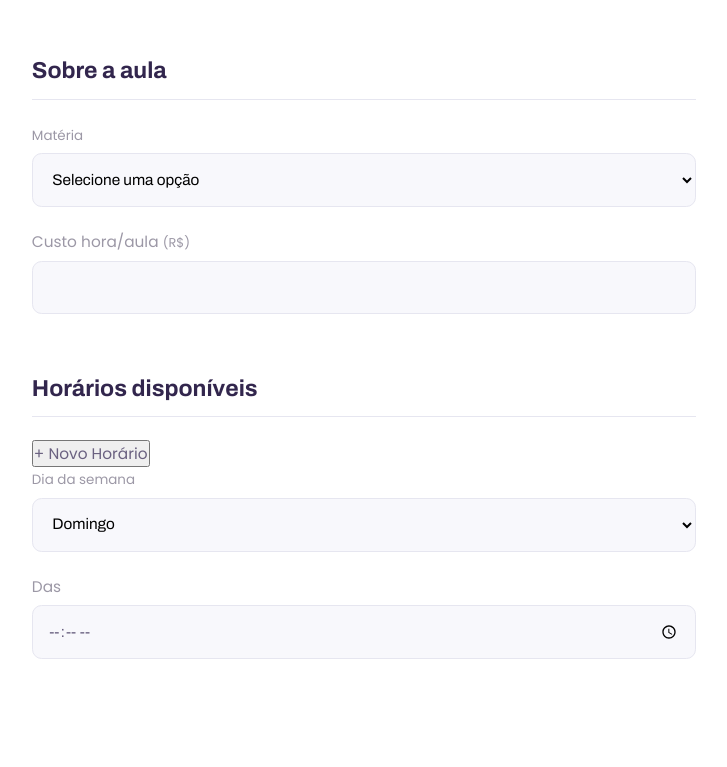
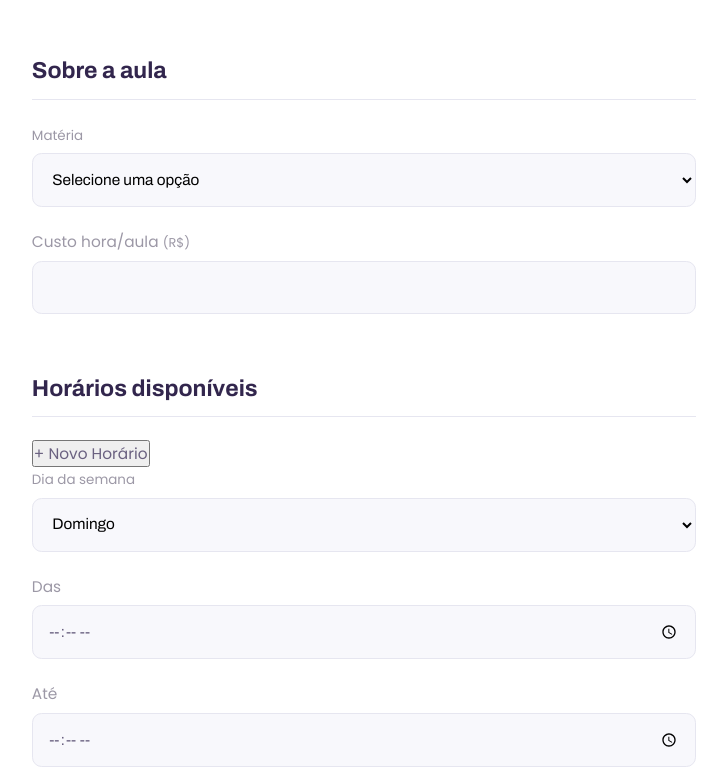
Before and after one commit to GabriellCdeC/Next-Level-Week, a plain HTML site: page give-classes.html in a window 1280 px wide. Shown: the part 951-1718 px from the top of the page, without its empty margins (276-1003 px from the left). Before the commit the page ends 1610 px from the top, so only its background shows below. Drawn offline with Linux system fonts and the light colour scheme.

Commit message:
Update give-classes.html

```diff
--- a/give-classes.html
+++ b/give-classes.html
@@ -106,7 +106,13 @@
 
                         <div class="input-block">
                             <label for="time_from">Das</label>
-                            <input type="time" name="time_from[]">
+                            <input type="time" name="time_from[]" required>
+
+                        </div>
+                        <div class="input-block">
+                            <label for="time_to">Até</label>
+                            <input type="time" name="time_to[]" required>
+
                         </div>
                     </div>
 
```
